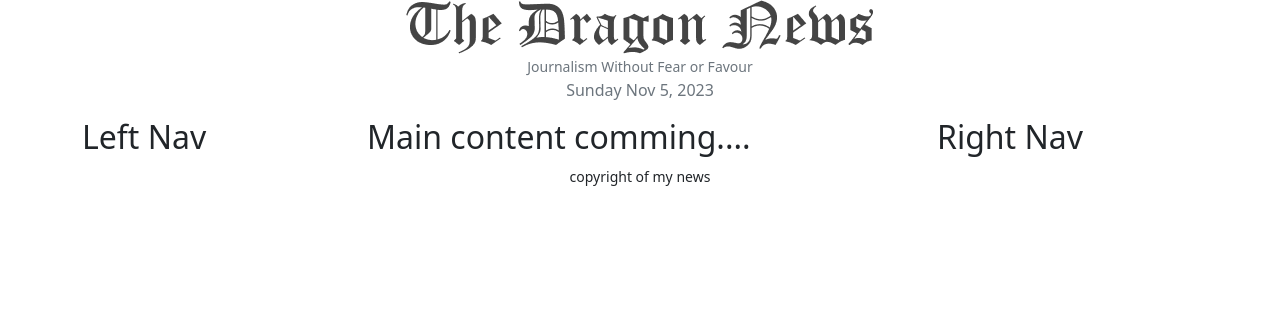
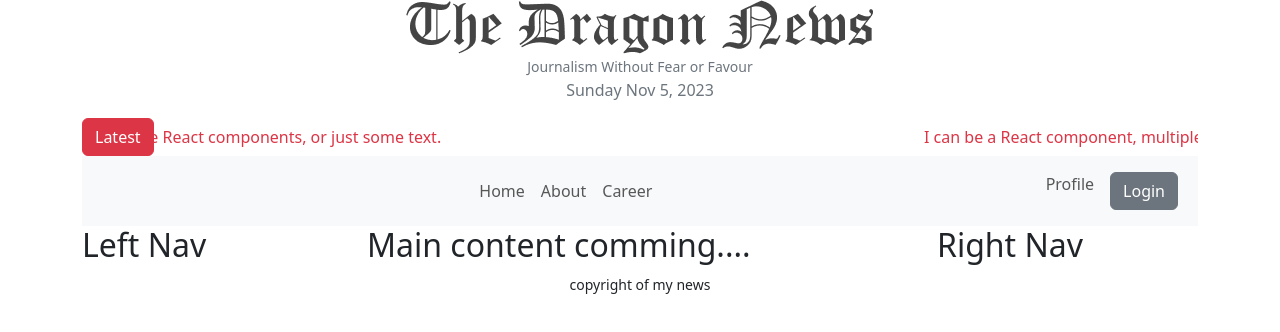
Before and after one commit to Tareq1131/Responsiv-React-Website, a React (Vite) app: page / in a window 1280 px wide. Shown: the top 332 px of the page. Built offline with nearby package versions, Linux system fonts and the light colour scheme.

Commit message:
React Marquee and Responsive NavBar.

```diff
--- a/package.json
+++ b/package.json
@@ -17,6 +17,7 @@
     "react": "^18.2.0",
     "react-bootstrap": "^2.9.1",
     "react-dom": "^18.2.0",
+    "react-fast-marquee": "^1.6.2",
     "react-router-dom": "^6.18.0",
     "sort-by": "^0.0.2"
   },
--- a/src/pages/shared/Header/Header.jsx
+++ b/src/pages/shared/Header/Header.jsx
@@ -1,11 +1,13 @@
 /* eslint-disable no-unused-vars */
 import React from "react";
 import logo from "../../../assets/logo.png";
-import moment from 'moment';
+import moment from "moment";
+import { Button, Container, Nav, Navbar } from "react-bootstrap";
+import Marquee from "react-fast-marquee";
 
 const Header = () => {
   return (
-    <div>
+    <Container>
       <div className="text-center">
         <img src={logo} alt="" />
         <p className="text-secondary">
@@ -13,7 +15,34 @@
           <p>{moment().format("dddd MMM D, YYYY ")}</p>
         </p>
       </div>
-    </div>
+      <div className="d-flex">
+        <Button variant="danger">Latest</Button>
+        <Marquee className="text-danger">
+          I can be a React component, multiple React components, or just some
+          text.
+        </Marquee>
+      </div>
+
+      <Navbar collapseOnSelect expand="lg" className="bg-body-tertiary">
+        {/* <Navbar collapseOnSelect expand="lg" bg="dark" variant="dark"> */}
+        <Container>
+          <Navbar.Toggle aria-controls="responsive-navbar-nav" />
+          <Navbar.Collapse id="responsive-navbar-nav">
+            <Nav className="mx-auto">
+              <Nav.Link href="#features">Home</Nav.Link>
+              <Nav.Link href="#pricing">About</Nav.Link>
+              <Nav.Link href="#pricing">Career</Nav.Link>
+            </Nav>
+            <Nav>
+              <Nav.Link href="#deets">Profile</Nav.Link>
+              <Nav.Link eventKey={2} href="#memes">
+                <Button variant="secondary">Login</Button>
+              </Nav.Link>
+            </Nav>
+          </Navbar.Collapse>
+        </Container>
+      </Navbar>
+    </Container>
   );
 };
 
```
Also changed, not shown: 1 other file (tests, documents, lock files or other folders).
